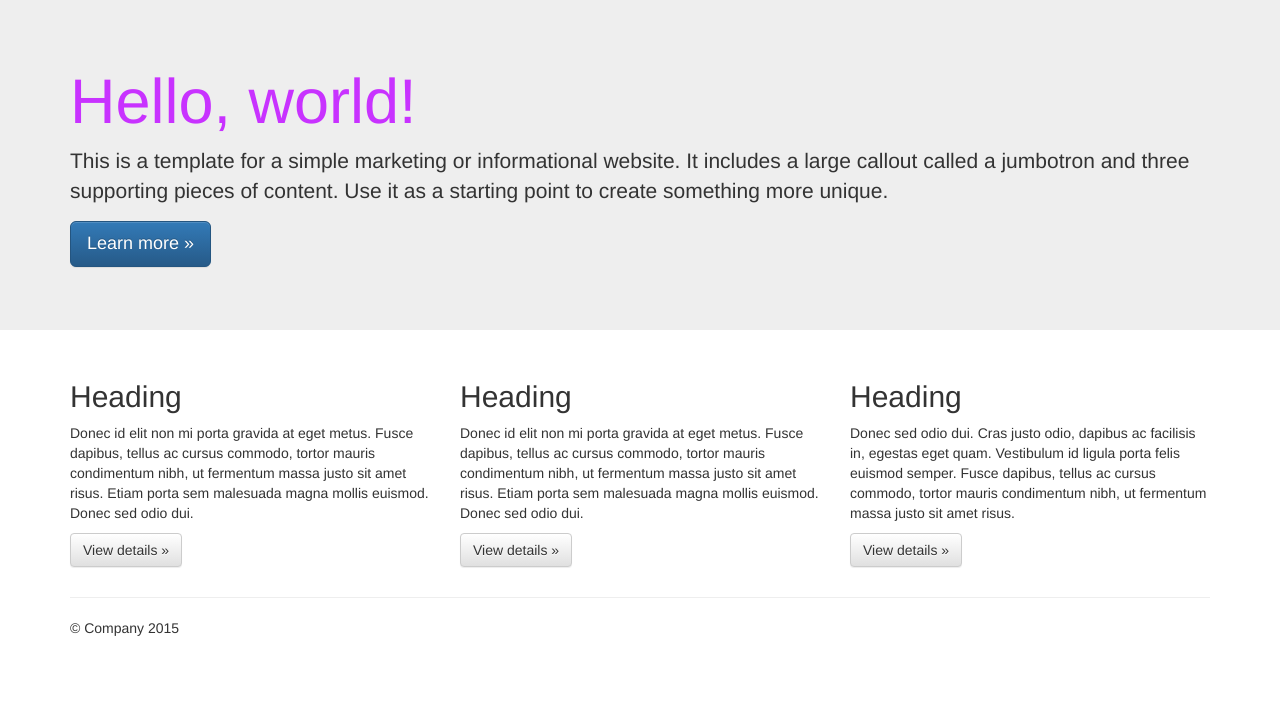
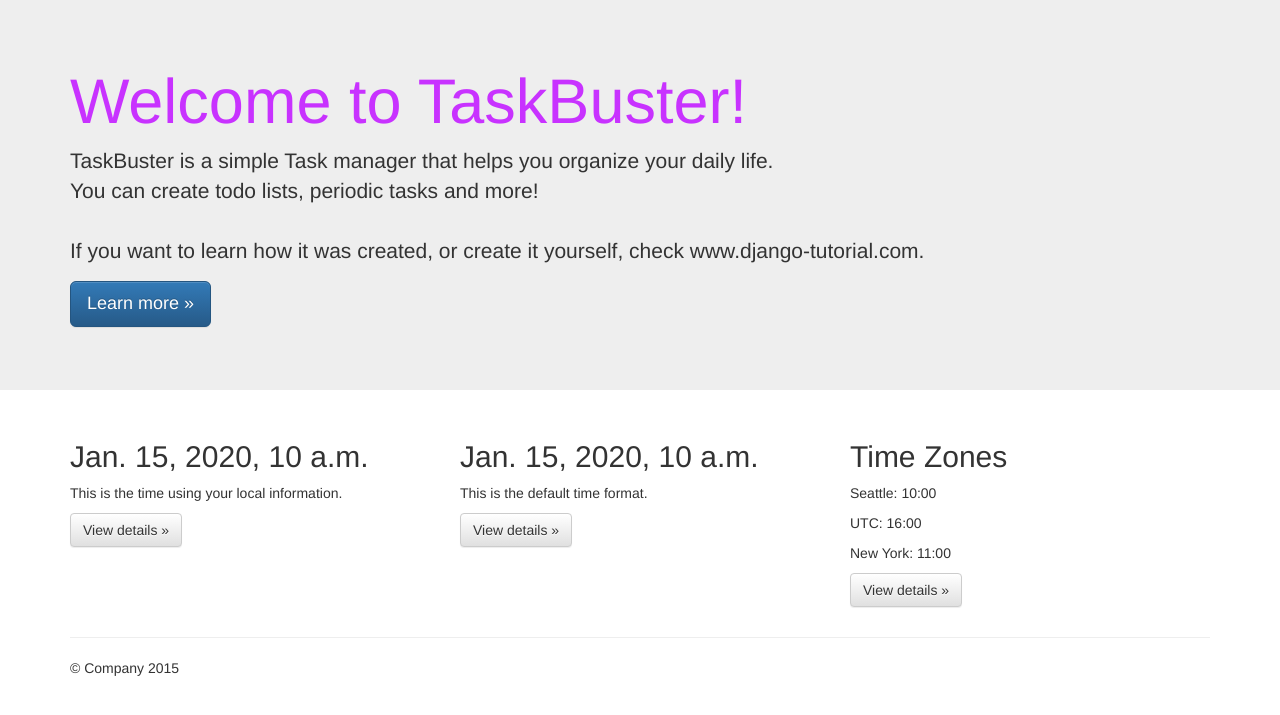
Before and after one commit to caithess/taskbuster, a Django app: template taskbuster/templates/taskbuster/index.html in a window 1280 px wide. Shown: the part 51-766 px from the top of the page. Run offline with Django 3.2, Linux system fonts and the light colour scheme; the template is opened without the code that fills it: most values are stand-ins (such as "Sample title", 1, 10 or a date in 2020); some libraries are stand-ins or nearby versions.

Commit message:
International translation and localization

```diff
--- a/taskbuster/templates/base.html
+++ b/taskbuster/templates/base.html
@@ -8,9 +8,9 @@
         <meta charset="utf-8">
         <meta http-equiv="X-UA-Compatible" content="IE=edge,chrome=1">
         <title>
-          {% block head_title %}
-          {% endblock head_title %}
+          {% block head_title %}{% endblock head_title %}
         </title>
+        <link rel="shortcut icon" href="{% static 'favicon.ico' %}" type="image/x-icon">
         <meta name="description" content="">
         <meta name="viewport" content="width=device-width, initial-scale=1">
         <link rel="apple-touch-icon" href="apple-touch-icon.png">
@@ -26,11 +26,14 @@
         <link rel="stylesheet" href="{% static 'css/main.css' %}">
 
         <script src="{% static 'js/vendor/modernizr-2.8.3-respond-1.4.2.min.js' %}"></script>
+        {% block head_css %}{% endblock head_css %}
+        {% block head_javascript %}{% endblock head_javascript %}
     </head>
     <body>
         <!--[if lt IE 8]>
             <p class="browserupgrade">You are using an <strong>outdated</strong> browser. Please <a href="http://browsehappy.com/">upgrade your browser</a> to improve your experience.</p>
         <![endif]-->
+    {% block navbar %}
     <nav class="navbar navbar-inverse navbar-fixed-top" role="navigation">
       <div class="container">
         <div class="navbar-header">
@@ -55,42 +58,18 @@
         </div><!--/.navbar-collapse -->
       </div>
     </nav>
+    {% endblock navbar %}
 
     <!-- Main jumbotron for a primary marketing message or call to action -->
-    <div class="jumbotron">
-      <div class="container">
-        <h1>Hello, world!</h1>
-        <p>This is a template for a simple marketing or informational website. It includes a large callout called a jumbotron and three supporting pieces of content. Use it as a starting point to create something more unique.</p>
-        <p><a class="btn btn-primary btn-lg" href="#" role="button">Learn more &raquo;</a></p>
-      </div>
-    </div>
+    {% block content %}{% endblock content %}
 
     <div class="container">
-      <!-- Example row of columns -->
-      <div class="row">
-        <div class="col-md-4">
-          <h2>Heading</h2>
-          <p>Donec id elit non mi porta gravida at eget metus. Fusce dapibus, tellus ac cursus commodo, tortor mauris condimentum nibh, ut fermentum massa justo sit amet risus. Etiam porta sem malesuada magna mollis euismod. Donec sed odio dui. </p>
-          <p><a class="btn btn-default" href="#" role="button">View details &raquo;</a></p>
-        </div>
-        <div class="col-md-4">
-          <h2>Heading</h2>
-          <p>Donec id elit non mi porta gravida at eget metus. Fusce dapibus, tellus ac cursus commodo, tortor mauris condimentum nibh, ut fermentum massa justo sit amet risus. Etiam porta sem malesuada magna mollis euismod. Donec sed odio dui. </p>
-          <p><a class="btn btn-default" href="#" role="button">View details &raquo;</a></p>
-       </div>
-        <div class="col-md-4">
-          <h2>Heading</h2>
-          <p>Donec sed odio dui. Cras justo odio, dapibus ac facilisis in, egestas eget quam. Vestibulum id ligula porta felis euismod semper. Fusce dapibus, tellus ac cursus commodo, tortor mauris condimentum nibh, ut fermentum massa justo sit amet risus.</p>
-          <p><a class="btn btn-default" href="#" role="button">View details &raquo;</a></p>
-        </div>
-      </div>
-
-      <hr>
-
       <footer>
         <p>&copy; Company 2015</p>
       </footer>
-    </div> <!-- /container -->        <script src="//ajax.googleapis.com/ajax/libs/jquery/1.11.2/jquery.min.js"></script>
+    </div>
+
+    <script src="//ajax.googleapis.com/ajax/libs/jquery/1.11.2/jquery.min.js"></script>
         <script>window.jQuery || document.write('<script src="static/js/vendor/jquery-1.11.2.min.js"><\/script>')</script>
 
         <script src="{% static 'js/vendor/bootstrap.min.js' %}"></script>
@@ -106,5 +85,6 @@
             r.parentNode.insertBefore(e,r)}(window,document,'script','ga'));
             ga('create','UA-XXXXX-X','auto');ga('send','pageview');
         </script>
+        {% block footer_javascript %}{% endblock footer_javascript %}
     </body>
 </html>
--- a/taskbuster/templates/robots.txt
+++ b/taskbuster/templates/robots.txt
@@ -2,4 +2,4 @@
 
 # Allow crawling of all content
 User-agent: *
-Disallow:
+Disallow: /
--- a/taskbuster/templates/taskbuster/index.html
+++ b/taskbuster/templates/taskbuster/index.html
@@ -1,4 +1,47 @@
 {% extends "base.html" %}
+{% load tz %}
+{% load i18n %}
+{% load l10n %}
 {% block head_title %}
     TaskBuster Django Tutorial
 {% endblock head_title %}
+{% block content %}
+    <div class="jumbotron">
+      <div class="container">
+        <h1>{% trans "Welcome to TaskBuster!" %}</h1>
+        <p>
+            {% blocktrans %}
+            TaskBuster is a simple Task manager that helps you organize your daily life. </br> You can create todo lists, periodic tasks and more! </br></br> If you want to learn how it was created, or create it yourself, check www.django-tutorial.com.
+            {% endblocktrans %}
+        </p>
+        <p><a class="btn btn-primary btn-lg" href="#" role="button">Learn more &raquo;</a></p>
+      </div>
+    </div>
+
+    <div class="container">
+      <!-- Example row of columns -->
+      <div class="row">
+        <div class="col-md-4">
+          <h2 id="local-date">{{today}}</h2>
+          <p>This is the time using your local information. </p>
+          <p><a class="btn btn-default" href="#" role="button">View details &raquo;</a></p>
+        </div>
+        <div class="col-md-4">
+          <h2 id="non-local-date">{{today|unlocalize}}</h2>
+          <p>This is the default time format. </p>
+          <p><a class="btn btn-default" href="#" role="button">View details &raquo;</a></p>
+       </div>
+        <div class="col-md-4">
+          <h2>Time Zones</h2>
+          <p> Seattle: <span id="time-tz">{{now|time:"H:i"}}</span></p>
+          <p> UTC: <span id="time-utc">{{now|utc|time:"H:i"}}</span></p>
+          <p> New York: <span id="time-ny">
+              {{now|timezone:"America/New_York"|time:"H:i"}}</span></p>
+          <p><a class="btn btn-default" href="#" role="button">View details &raquo;</a></p>
+        </div>
+      </div>
+
+      <hr>
+
+    </div> <!-- /container -->
+{% endblock content %}
--- a/taskbuster/test.py
+++ b/taskbuster/test.py
@@ -1,4 +1,5 @@
 # -*- coding: utf-8 -*-
+from django.utils.translation import activate
 from django.test import TestCase
 from django.core.urlresolvers import reverse
 
@@ -6,9 +7,11 @@ from django.core.urlresolvers import reverse
 class TestHomePage(TestCase):
 
     def test_uses_index_template(self):
+        activate('en')
         response = self.client.get(reverse('home'))
         self.assertTemplateUsed(response, 'taskbuster/index.html')
 
     def test_uses_base_template(self):
+        activate('en')
         response = self.client.get(reverse('home'))
         self.assertTemplateUsed(response, 'base.html')
```
Also changed, not shown: functional_tests/test_all_users.py (+37 -0 lines), requirements/testing.txt (+16 -1 lines), taskbuster/settings/base.py (+13 -1 lines), taskbuster/templates/humans.txt (+6 -4 lines), taskbuster/urls.py (+10 -4 lines), taskbuster/views.py (+11 -1 lines), README.md (added), taskbuster/locale/es/LC_MESSAGES/django.po (added).
